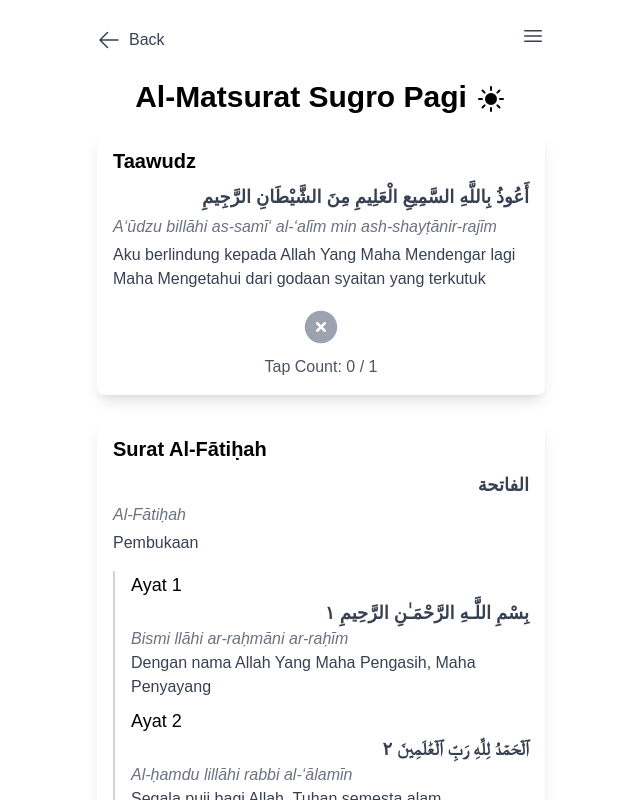
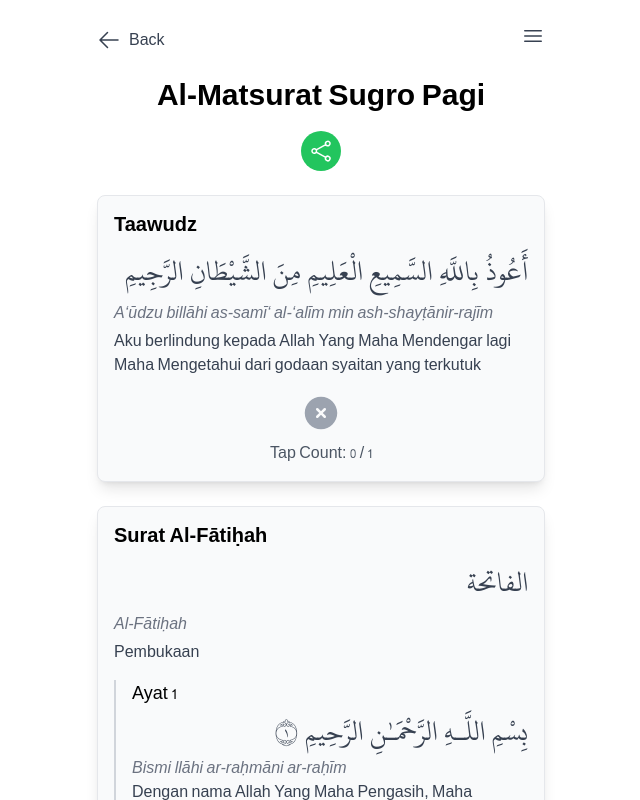
Before and after one commit to aliifam/almatsurat, a React (Vite) app: page /sugro-pagi in a window 1280 px wide. Shown: the top 800 px of the page, without its empty margins (319-959 px from the left). Built offline with nearby package versions, Linux system fonts and the light colour scheme.

Commit message:
feat: add arabic font

```diff
--- a/src/components/DzikirItem.tsx
+++ b/src/components/DzikirItem.tsx
@@ -18,10 +18,10 @@ const DzikirItem: React.FC<DzikirItemProps> = ({
   onIconClick,
 }) => {
   return (
-    <div className="mb-6 p-4 rounded-lg shadow-lg bg-white">
+    <div className="mb-6 p-4 rounded-lg shadow-lg bg-gray-50 border hover:shadow-xl">
       <h2 className="text-xl font-semibold mb-2">{item.title}</h2>
       {item.arabic && (
-        <p className="text-lg font-bold text-right text-gray-700">
+        <p className="text-3xl leading-relaxed text-right text-gray-700 font-arabic">
           {item.arabic}
         </p>
       )}
--- a/src/components/NestedItem.tsx
+++ b/src/components/NestedItem.tsx
@@ -8,7 +8,7 @@ const NestedItem: React.FC<NestedItemProps> = ({ subItem }) => {
   return (
     <div className="mb-2">
       <h3 className="text-lg font-medium">{subItem.title}</h3>
-      <p className="text-lg font-bold text-right text-gray-700">
+      <p className="text-3xl leading-relaxed text-right text-gray-700 font-arabic">
         {subItem.arabic}
       </p>
       <p className="text-gray-500 italic">{subItem.latin}</p>
--- /dev/null
+++ b/src/components/ShareButton.tsx
@@ -0,0 +1,144 @@
+// src/components/ShareButton.tsx
+import { useState } from "react";
+import { ShareIcon, XMarkIcon } from "@heroicons/react/24/outline";
+import {
+  Description,
+  Dialog,
+  DialogPanel,
+  DialogTitle,
+  Transition,
+  TransitionChild,
+} from "@headlessui/react";
+import { Fragment } from "react";
+
+const ShareButton = () => {
+  const [isOpen, setIsOpen] = useState(false);
+
+  const closeModal = () => {
+    setIsOpen(false);
+  };
+
+  const openModal = () => {
+    setIsOpen(true);
+  };
+
+  const shareUrl = window.location.href; // Link yang akan dibagikan
+
+  const handleShare = (platform: string) => {
+    let shareLink = "";
+
+    switch (platform) {
+      case "copy":
+        navigator.clipboard.writeText(shareUrl);
+        alert("Link copied to clipboard!");
+        break;
+      case "whatsapp":
+        shareLink = `https://api.whatsapp.com/send?text=${encodeURIComponent(
+          shareUrl
+        )}`;
+        window.open(shareLink, "_blank");
+        break;
+      case "facebook":
+        shareLink = `https://www.facebook.com/sharer/sharer.php?u=${encodeURIComponent(
+          shareUrl
+        )}`;
+        window.open(shareLink, "_blank");
+        break;
+      case "twitter":
+        shareLink = `https://twitter.com/intent/tweet?url=${encodeURIComponent(
+          shareUrl
+        )}`;
+        window.open(shareLink, "_blank");
+        break;
+      default:
+        break;
+    }
+  };
+
+  return (
+    <>
+      <button
+        onClick={openModal}
+        className="flex items-center justify-center w-10 h-10 rounded-full bg-green-500 text-white hover:bg-green-600 transition duration-200 mb-6"
+        aria-label="Share"
+      >
+        <ShareIcon className="h-6 w-6" />
+      </button>
+
+      <Transition appear show={isOpen} as={Fragment}>
+        <Dialog as="div" className="relative z-50" onClose={closeModal}>
+          <TransitionChild
+            as={Fragment}
+            enter="ease-out duration-300"
+            enterFrom="opacity-0"
+            enterTo="opacity-100"
+            leave="ease-in duration-200"
+            leaveFrom="opacity-100"
+            leaveTo="opacity-0"
+          >
+            <div className="fixed inset-0 bg-black/30" aria-hidden="true" />
+          </TransitionChild>
+
+          <div className="fixed inset-0 flex items-center justify-center">
+            <TransitionChild
+              as={Fragment}
+              enter="ease-out duration-300"
+              enterFrom="opacity-0 scale-95"
+              enterTo="opacity-100 scale-100"
+              leave="ease-in duration-200"
+              leaveFrom="opacity-100 scale-100"
+              leaveTo="opacity-0 scale-95"
+            >
+              <DialogPanel className="mx-auto max-w-sm rounded-lg bg-white p-6 transform transition-all duration-300">
+                <DialogTitle className="text-lg font-bold flex items-center justify-between">
+                  <span>Share This</span>
+                  <button onClick={closeModal} aria-label="Close">
+                    <XMarkIcon className="h-6 w-6 text-gray-600 hover:text-gray-800" />
+                  </button>
+                </DialogTitle>
+                <Description className="mt-2 text-gray-600">
+                  Choose a platform to share this link.
+                </Description>
+                <div className="mt-4 flex flex-col space-y-2">
+                  <button
+                    onClick={() => handleShare("copy")}
+                    className="w-full rounded-md bg-blue-500 py-2 text-white hover:bg-blue-600 transition duration-200"
+                  >
+                    Copy Link
+                  </button>
+                  <button
+                    onClick={() => handleShare("whatsapp")}
+                    className="w-full rounded-md bg-green-500 py-2 text-white hover:bg-green-600 transition duration-200"
+                  >
+                    Share on WhatsApp
+                  </button>
+                  <button
+                    onClick={() => handleShare("facebook")}
+                    className="w-full rounded-md bg-blue-600 py-2 text-white hover:bg-blue-700 transition duration-200"
+                  >
+                    Share on Facebook
+                  </button>
+                  <button
+                    onClick={() => handleShare("twitter")}
+                    className="w-full rounded-md bg-blue-400 py-2 text-white hover:bg-blue-500 transition duration-200"
+                  >
+                    Share on Twitter
+                  </button>
+                </div>
+
+                <button
+                  onClick={closeModal}
+                  className="mt-4 w-full rounded-md bg-red-500 py-2 text-white hover:bg-red-700 transition duration-200"
+                >
+                  Close
+                </button>
+              </DialogPanel>
+            </TransitionChild>
+          </div>
+        </Dialog>
+      </Transition>
+    </>
+  );
+};
+
+export default ShareButton;
--- a/src/index.css
+++ b/src/index.css
@@ -4,7 +4,18 @@
 
 @layer base {
   @font-face {
-    font-family: "Uthmani";
-    src: url();
+    font-family: "SansFont";
+    font-style: normal;
+    font-weight: 400;
+    font-display: swap;
+    src: url(/fonts/arabic.otf) format("opentype");
+  }
+
+  @font-face {
+    font-family: "ArabicFont";
+    font-style: normal;
+    font-weight: 400;
+    font-display: swap;
+    src: url(/fonts/arabic.otf) format("opentype");
   }
 }
--- a/src/pages/About.tsx
+++ b/src/pages/About.tsx
@@ -15,8 +15,8 @@ export const About = () => {
       </div>
       <p className="leading-relaxed mb-4 p-4 border rounded-lg bg-gray-50">
         Al-Matsurat Online adalah website yang dapat memudahkan pengguna dalam
-        membaca dzikir Al-Matsurat harian. data dzikir yang ada di website ini
-        diambil dari buku Al-Matsurat yang ditulis oleh Imam Hasan Al-Banna.
+        membaca dzikir Al-Matsurat harian. klik salah satu tombol untuk memilih
+        dzikir yang ingin dibaca, lalu klik icon X untuk menambahkan hitungan.
       </p>
       <p className="leading-relaxed mb-4 p-4 border rounded-lg bg-gray-50">
         Website ini open source, silahkan berkontribusi di{" "}
--- a/src/pages/Error.tsx
+++ b/src/pages/Error.tsx
@@ -5,10 +5,7 @@ export const Error = () => {
   return (
     <Layout>
       <div className="flex flex-col items-center justify-center h-full text-center">
-        {/* Large Icon */}
         <ExclamationTriangleIcon className="h-24 w-24 text-yellow-400" />
-
-        {/* Error Text */}
         <h1 className="text-4xl font-bold text-gray-700">404</h1>
         <p className="mt-2 text-xl text-gray-500">Sorry, Not Found</p>
       </div>
--- a/src/pages/SugroPagi.tsx
+++ b/src/pages/SugroPagi.tsx
@@ -1,10 +1,10 @@
 import { useState } from "react";
 import { Helmet } from "react-helmet-async";
 import Layout from "../components/Layout";
-import { SunIcon } from "@heroicons/react/24/solid";
 import data from "../data/sugro-pagi.json";
 import DzikirItem from "../components/DzikirItem";
 import { DzikirItemType } from "../types/types";
+import ShareButton from "../components/ShareButton";
 import BackToTopButton from "../components/BackToTop";
 
 export const SugroPagi = () => {
@@ -32,7 +32,7 @@ export const SugroPagi = () => {
             newShow[index] = false;
             return newShow;
           });
-        }, 500);
+        }, 200);
       }
 
       return newCounts;
@@ -46,10 +46,13 @@ export const SugroPagi = () => {
         <meta name="description" content="Almatsurat Sugro Pagi" />
         <meta name="keywords" content="Almatsurat Sugro Pagi" />
       </Helmet>
-      <h1 className="text-3xl font-bold mb-4 text-center">
+      <h1 className="flex items-center justify-center text-3xl font-bold mb-4">
         Al-Matsurat Sugro Pagi
-        <SunIcon className="h-8 w-8 inline-block ml-2" />
       </h1>
+      <div className="flex items-center justify-center">
+        <ShareButton />
+      </div>
+
       {dzikirData.map((item, index) => (
         <DzikirItem
           key={index}
--- a/tailwind.config.js
+++ b/tailwind.config.js
@@ -3,8 +3,8 @@ export default {
   content: ["./index.html", "./src/**/*.{js,ts,jsx,tsx}"],
   theme: {
     fontFamily: {
-      sans: ["Inter var", "sans-serif"],
-      arabic: ["Tajawal", "sans-serif"],
+      sans: ["SansFont", "sans-serif"],
+      arabic: ["ArabicFont", "sans-serif"],
     },
     extend: {},
   },
```
Also changed, not shown: public/fonts/arabic.otf (renamed from public/UthmaniFont .otf).
